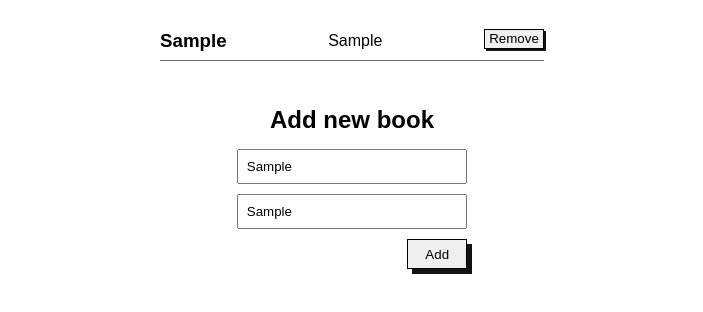
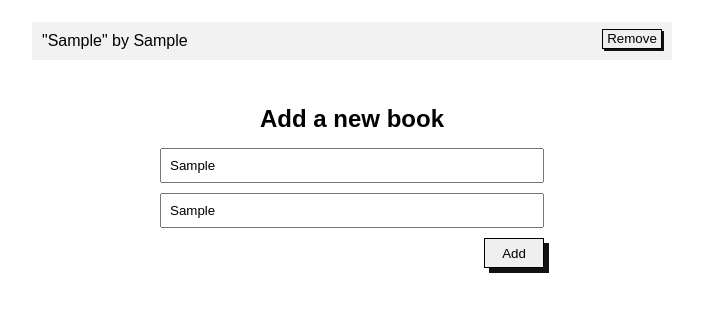
Before and after one commit to sumon766/awesome-books, a website: page index.html in a window 1280 px wide. Both pictures are taken after typing "Sample", "Sample" into the empty fields and a click on the input "Add". Shown: the part 90-402 px from the top of the page, without its empty margins (288-991 px from the left). Drawn offline with Linux system fonts and the light colour scheme.

Commit message:
Fixed style

```diff
--- a/index.html
+++ b/index.html
@@ -16,7 +16,7 @@
             </div>
         </div>
         <div class="form">
-            <h2>Add new book</h2>
+            <h2>Add a new book</h2>
             <form id="book_form" method="post">
                 <input type="text" name="bookName" id="bookName" placeholder="Title" required>
                 <input type="text" name="author" id="author" placeholder="Author" required>
--- a/script.js
+++ b/script.js
@@ -3,23 +3,19 @@ let books = [];
 const addBtn = document.getElementById('addBook');
 const listBox = document.getElementById('list');
 
+/* eslint class-methods-use-this: ["error", { "exceptMethods": ["displayBooks"] }] */
 class AllBook {
-  constructor() {
-    this.books = [];
-  }
-
   displayBooks() {
     const book = localStorage.getItem('book');
     if (book === null) {
-      this.books = [];
+      books = [];
     } else {
-      this.books = JSON.parse(book);
+      books = JSON.parse(book);
     }
     let bookscontainer = '';
     books.forEach((item, index) => {
       bookscontainer += `<div class="book">
-        <h3>${item.title}</h3>
-        <p>${item.author}</p>
+        <p>"${item.title}" by ${item.author}</p>
         <button type="button" onClick="bookLibrary.removeBook(${index})">Remove</button>
       </div>`;
     });
--- a/style.css
+++ b/style.css
@@ -4,7 +4,7 @@
 }
 
 .books-list {
-  width: 30%;
+  width: 50%;
   display: flex;
   flex-direction: column;
   margin: 0 auto;
@@ -27,10 +27,18 @@
 }
 
 .book {
-  border-bottom: 1px solid #6d6b6b;
   display: flex;
   justify-content: space-between;
   align-items: center;
+  padding: 0 10px;
+}
+
+.book:nth-child(odd) {
+  background-color: #f2f2f2;
+}
+
+.book p {
+  font-weight: 500;
 }
 
 .book button {
```
